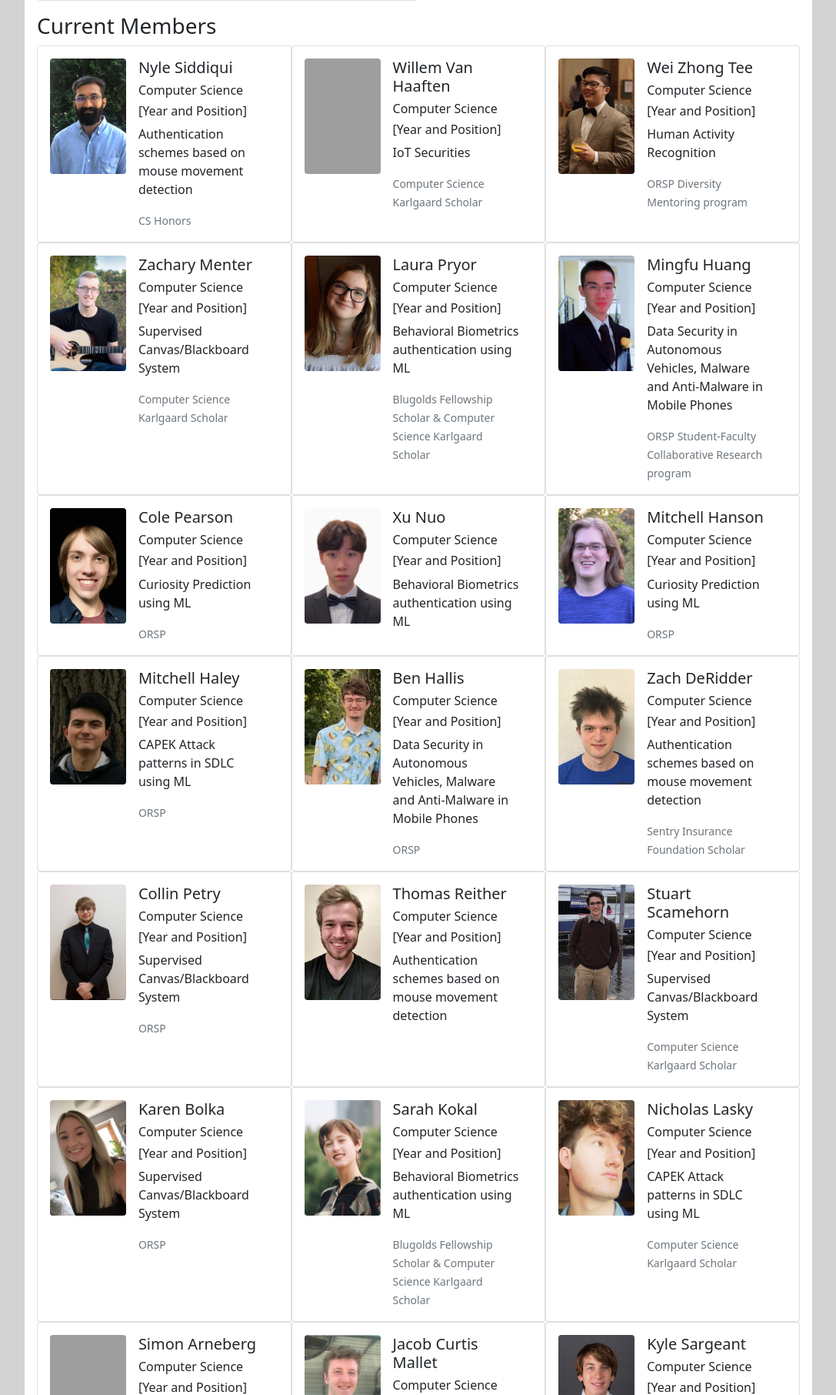
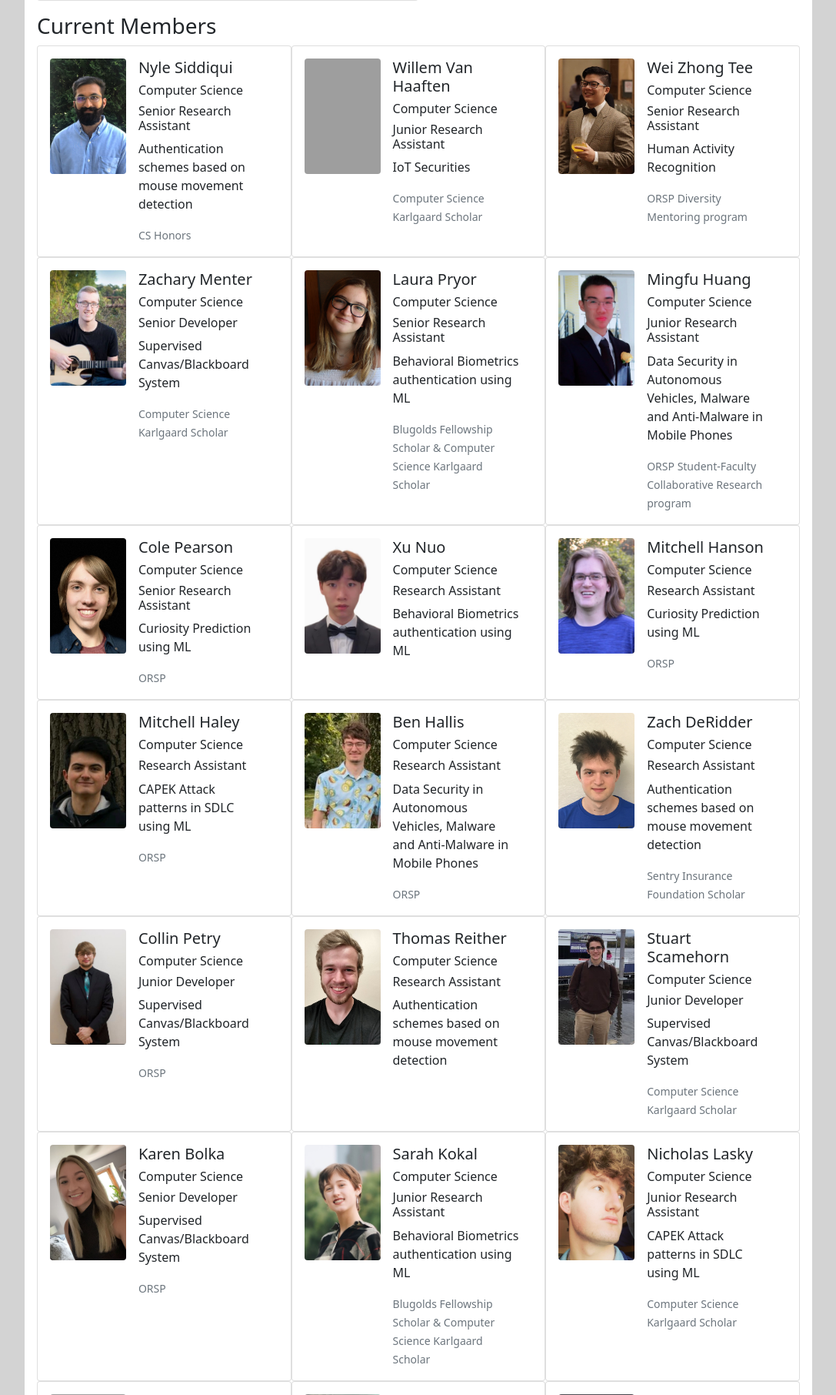
Before and after one commit to H-A-T/aims-website, a Flask app: page /people in a window 1280 px wide. Shown: the part 1709-3521 px from the top of the page at 77% size, without its empty margins (96-1183 px from the left). Run offline with Flask 2, Linux system fonts and the light colour scheme; grey boxes are pictures that could not be loaded.

Commit message:
Changes made from 10/20 meeting. Added research titles and moved person to alumni. Additional style changes

```diff
--- a/static/css/people.css
+++ b/static/css/people.css
@@ -21,6 +21,7 @@
 
 .current-profile-pic {
     object-fit: cover;
+    width: 100%;
     height: 100%;
 }
 
@@ -42,10 +43,6 @@
 
 /* for lg break point */
 @media only screen and (max-width: 992px) {
-    .current-profile-pic {
-        height: 100%;
-    }
-
     #drDave {
         width: 45%;
     }
--- a/templates/people.html
+++ b/templates/people.html
@@ -145,7 +145,7 @@
                         <div class="card-body py-lg-0 px-lg-3 px-0">
                             <h5 class="card-title">Nyle Siddiqui</h5>
                             <h6 class="card-title">Computer Science</h6>
-                            <h6 class="card-title">[Year and Position]</h6>
+                            <h6 class="card-title">Senior Research Assistant</h6>
                             <p class="card-text">Authentication schemes based on mouse movement detection</p>
                             <p class="card-text"><small class="text-muted">CS Honors</small></p>
                         </div>
@@ -162,7 +162,7 @@
                         <div class="card-body py-lg-0 px-lg-3 px-0">
                             <h5 class="card-title">Willem Van Haaften</h5>
                             <h6 class="card-title">Computer Science</h6>
-                            <h6 class="card-title">[Year and Position]</h6>
+                            <h6 class="card-title">Junior Research Assistant</h6>
                             <p class="card-text">IoT Securities</p>
                             <p class="card-text"><small class="text-muted">Computer Science Karlgaard Scholar</small></p>
                         </div>
@@ -178,7 +178,7 @@
                         <div class="card-body py-lg-0 px-lg-3 px-0">
                             <h5 class="card-title">Wei Zhong Tee</h5>
                             <h6 class="card-title">Computer Science</h6>
-                            <h6 class="card-title">[Year and Position]</h6>
+                            <h6 class="card-title">Senior Research Assistant</h6>
                             <p class="card-text">Human Activity Recognition</p>
                             <p class="card-text"><small class="text-muted">ORSP Diversity Mentoring program</small></p>
                         </div>
@@ -193,11 +193,11 @@
                     <div class="col-lg-4 image-body text-center curImgDiv">
                         <img src="../static/images/people/zach-menter.png" class="img-fluid rounded current-profile-pic" alt="Zach Menter">
                     </div>
-                    <div class="col-lg-8">
+                    <div class="col-lg-8 ">
                         <div class="card-body py-lg-0 px-lg-3 px-0">
                             <h5 class="card-title">Zachary Menter</h5>
                             <h6 class="card-title">Computer Science</h6>
-                            <h6 class="card-title">[Year and Position]</h6>
+                            <h6 class="card-title">Senior Developer</h6>
                             <p class="card-text">Supervised Canvas/Blackboard System</p>
                             <p class="card-text"><small class="text-muted">Computer Science Karlgaard Scholar</small></p>
                         </div>
@@ -213,7 +213,7 @@
                         <div class="card-body py-lg-0 px-lg-3 px-0">
                             <h5 class="card-title">Laura Pryor</h5>
                             <h6 class="card-title">Computer Science</h6>
-                            <h6 class="card-title">[Year and Position]</h6>
+                            <h6 class="card-title">Senior Research Assistant</h6>
                             <p class="card-text">Behavioral Biometrics authentication using ML</p>
                             <p class="card-text"><small class="text-muted">Blugolds Fellowship Scholar & Computer Science Karlgaard Scholar</small></p>
                         </div>
@@ -229,7 +229,7 @@
                         <div class="card-body py-lg-0 px-lg-3 px-0">
                             <h5 class="card-title">Mingfu Huang</h5>
                             <h6 class="card-title">Computer Science</h6>
-                            <h6 class="card-title">[Year and Position]</h6>
+                            <h6 class="card-title">Junior Research Assistant</h6>
                             <p class="card-text">Data Security in Autonomous Vehicles, Malware and Anti-Malware in Mobile Phones</p>
                             <p class="card-text"><small class="text-muted">ORSP Student-Faculty Collaborative Research program</small></p>
                         </div>
@@ -248,7 +248,7 @@
                         <div class="card-body py-lg-0 px-lg-3 px-0">
                             <h5 class="card-title">Cole Pearson</h5>
                             <h6 class="card-title">Computer Science</h6>
-                            <h6 class="card-title">[Year and Position]</h6>
+                            <h6 class="card-title">Senior Research Assistant</h6>
                             <p class="card-text">Curiosity Prediction using ML</p>
                             <p class="card-text"><small class="text-muted">ORSP</small></p>
                         </div>
@@ -264,7 +264,7 @@
                         <div class="card-body py-lg-0 px-lg-3 px-0">
                             <h5 class="card-title">Xu Nuo</h5>
                             <h6 class="card-title">Computer Science</h6>
-                            <h6 class="card-title">[Year and Position]</h6>
+                            <h6 class="card-title">Research Assistant</h6>
                             <p class="card-text">Behavioral Biometrics authentication using ML</p>
                         </div>
                     </div>
@@ -279,7 +279,7 @@
                         <div class="card-body py-lg-0 px-lg-3 px-0">
                             <h5 class="card-title">Mitchell Hanson</h5>
                             <h6 class="card-title">Computer Science</h6>
-                            <h6 class="card-title">[Year and Position]</h6>
+                            <h6 class="card-title">Research Assistant</h6>
                             <p class="card-text">Curiosity Prediction using ML</p>
                             <p class="card-text"><small class="text-muted">ORSP</small></p>
                         </div>
@@ -298,7 +298,7 @@
                         <div class="card-body py-lg-0 px-lg-3 px-0">
                             <h5 class="card-title">Mitchell Haley</h5>
                             <h6 class="card-title">Computer Science</h6>
-                            <h6 class="card-title">[Year and Position]</h6>
+                            <h6 class="card-title">Research Assistant</h6>
                             <p class="card-text">CAPEK Attack patterns in SDLC using ML</p>
                             <p class="card-text"><small class="text-muted">ORSP</small></p>
                         </div>
@@ -314,7 +314,7 @@
                         <div class="card-body py-lg-0 px-lg-3 px-0">
                             <h5 class="card-title">Ben Hallis</h5>
                             <h6 class="card-title">Computer Science</h6>
-                            <h6 class="card-title">[Year and Position]</h6>
+                            <h6 class="card-title">Research Assistant</h6>
                             <p class="card-text">Data Security in Autonomous Vehicles, Malware and Anti-Malware in Mobile Phones</p>
                             <p class="card-text"><small class="text-muted">ORSP</small></p>
                         </div>
@@ -330,7 +330,7 @@
                         <div class="card-body py-lg-0 px-lg-3 px-0">
                             <h5 class="card-title">Zach DeRidder</h5>
                             <h6 class="card-title">Computer Science</h6>
-                            <h6 class="card-title">[Year and Position]</h6>
+                            <h6 class="card-title">Research Assistant</h6>
                             <p class="card-text">Authentication schemes based on mouse movement detection</p>
                             <p class="card-text"><small class="text-muted">Sentry Insurance Foundation Scholar</small></p>
                         </div>
@@ -349,7 +349,7 @@
                         <div class="card-body py-lg-0 px-lg-3 px-0">
                             <h5 class="card-title">Collin Petry</h5>
                             <h6 class="card-title">Computer Science</h6>
-                            <h6 class="card-title">[Year and Position]</h6>
+                            <h6 class="card-title">Junior Developer</h6>
                             <p class="card-text">Supervised Canvas/Blackboard System</p>
                             <p class="card-text"><small class="text-muted">ORSP</small></p>
                         </div>
@@ -365,7 +365,7 @@
                         <div class="card-body py-lg-0 px-lg-3 px-0">
                             <h5 class="card-title">Thomas Reither</h5>
                             <h6 class="card-title">Computer Science</h6>
-                            <h6 class="card-title">[Year and Position]</h6>
+                            <h6 class="card-title">Research Assistant</h6>
                             <p class="card-text">Authentication schemes based on mouse movement detection</p>
                         </div>
                     </div>
@@ -380,7 +380,7 @@
                         <div class="card-body py-lg-0 px-lg-3 px-0">
                             <h5 class="card-title">Stuart Scamehorn</h5>
                             <h6 class="card-title">Computer Science</h6>
-                            <h6 class="card-title">[Year and Position]</h6>
+                            <h6 class="card-title">Junior Developer</h6>
                             <p class="card-text">Supervised Canvas/Blackboard System</p>
                             <p class="card-text"><small class="text-muted">Computer Science Karlgaard Scholar</small></p>
                         </div>
@@ -399,7 +399,7 @@
                         <div class="card-body py-lg-0 px-lg-3 px-0">
                             <h5 class="card-title">Karen Bolka</h5>
                             <h6 class="card-title">Computer Science</h6>
-                            <h6 class="card-title">[Year and Position]</h6>
+                            <h6 class="card-title">Senior Developer</h6>
                             <p class="card-text">Supervised Canvas/Blackboard System</p>
                             <p class="card-text"><small class="text-muted">ORSP</small></p>
                         </div>
@@ -415,7 +415,7 @@
                         <div class="card-body py-lg-0 px-lg-3 px-0">
                             <h5 class="card-title">Sarah Kokal</h5>
                             <h6 class="card-title">Computer Science</h6>
-                            <h6 class="card-title">[Year and Position]</h6>
+                            <h6 class="card-title">Junior Research Assistant</h6>
                             <p class="card-text">Behavioral Biometrics authentication using ML</p>
                             <p class="card-text"><small class="text-muted">Blugolds Fellowship Scholar & Computer Science Karlgaard Scholar</small></p>
                         </div>
@@ -431,7 +431,7 @@
                         <div class="card-body py-lg-0 px-lg-3 px-0">
                             <h5 class="card-title">Nicholas Lasky</h5>
                             <h6 class="card-title">Computer Science</h6>
-                            <h6 class="card-title">[Year and Position]</h6>
+                            <h6 class="card-title">Junior Research Assistant</h6>
                             <p class="card-text">CAPEK Attack patterns in SDLC using ML</p>
                             <p class="card-text"><small class="text-muted">Computer Science Karlgaard Scholar</small></p>
                         </div>
@@ -450,7 +450,7 @@
                         <div class="card-body py-lg-0 px-lg-3 px-0">
                             <h5 class="card-title">Simon Arneberg</h5>
                             <h6 class="card-title">Computer Science</h6>
-                            <h6 class="card-title">[Year and Position]</h6>
+                            <h6 class="card-title">Senior Research Assistant</h6>
                             <p class="card-text">Data mining in Smart Cities</p>
                             <p class="card-text"><small class="text-muted">Computer Science Karlgaard Scholar</small></p>
                         </div>
@@ -466,7 +466,7 @@
                         <div class="card-body py-lg-0 px-lg-3 px-0">
                             <h5 class="card-title">Jacob Curtis Mallet</h5>
                             <h6 class="card-title">Computer Science</h6>
-                            <h6 class="card-title">[Year and Position]</h6>
+                            <h6 class="card-title">Junior Research Assistant</h6>
                             <p class="card-text">Behavioral Biometrics authentication using ML</p>
                             <p class="card-text"><small class="text-muted">Computer Science Karlgaard Scholar</small></p>
                         </div>
@@ -482,7 +482,7 @@
                         <div class="card-body py-lg-0 px-lg-3 px-0">
                             <h5 class="card-title">Kyle Sargeant</h5>
                             <h6 class="card-title">Computer Science</h6>
-                            <h6 class="card-title">[Year and Position]</h6>
+                            <h6 class="card-title">Junior Research Assistant</h6>
                             <p class="card-text">Computer Science and Psychology</p>
                         </div>
                     </div>
@@ -490,18 +490,19 @@
             </div>
         </div>
         <div class="row g-0">
+            <!-- for when to insert other student -->
             <div class="card col-4 p-3"> <!-- Start of card -->
-                <!-- Name's card -->
                 <div class="row g-0">
                     <div class="col-lg-4 image-body text-center curImgDiv">
-                        <img src="../static/images/people/simon-arneberg.jpg" class="img-fluid rounded current-profile-pic" alt="Casey Owen">
+                        <img src="../static/images/people/other.jpg" class="img-fluid rounded current-profile-pic" alt="Temp Text">
                     </div>
                     <div class="col-lg-8">
                         <div class="card-body py-lg-0 px-lg-3 px-0">
-                            <h5 class="card-title">Casey Owen</h5>
+                            <h5 class="card-title">Logan Something</h5>
                             <h6 class="card-title">Computer Science</h6>
-                            <h6 class="card-title">[Year and Position]</h6>
-                            <p class="card-text">Audio Denoising using ML</p>
+                            <h6 class="card-title">Something Research Assistant</h6>
+                            <p class="card-text">Project Area</p>
+                            <p class="card-text"><small class="text-muted">Funding?</small></p>
                         </div>
                     </div>
                 </div>
@@ -582,5 +583,18 @@
                 </div>
             </div>
         </div>
+        <div class="row g-0">
+            <div class="card p-3 col-4"> <!-- Start of card -->
+                <div class="row g-0">
+                    <div class="col-12">
+                        <div class="card-body py-lg-0 px-lg-3 px-0">
+                          <h5 class="card-title">Casey Owen</h5>
+                          <h6 class="card-title">Computer Science - May 2021</h6>
+                          <p class="card-text">Audio Denoising using ML</p>
+                        </div>
+                    </div>
+                </div>
+            </div>
+        </div>
     </div>
 {% endblock %}
```
